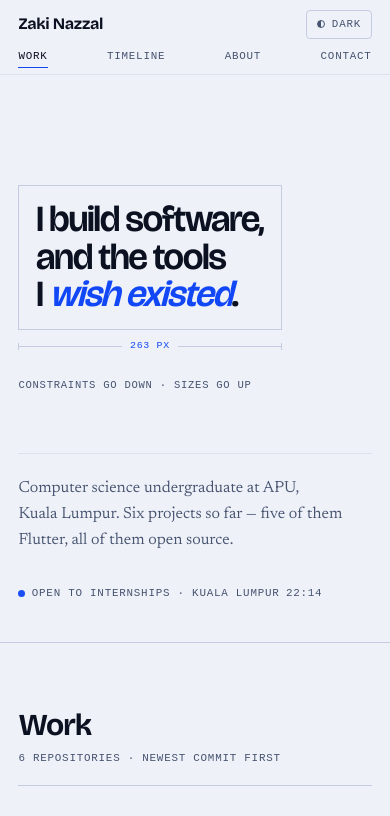
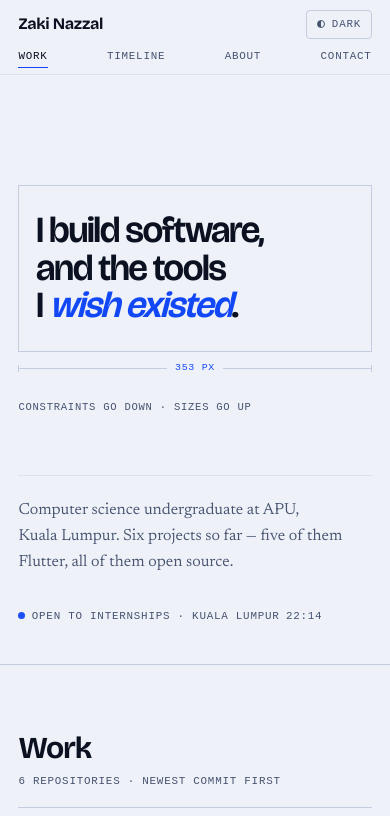
Before and after one commit to ZakiNazal/zakinazal.github.io, a plain HTML site: page index.html in a window 390 px wide. Shown: the top 816 px of the page. Drawn offline with nearby package versions, Linux system fonts and the light colour scheme; a web font is replaced by a local one.

Commit message:
modified:   index.html 	modified:   script.js 	modified:   styles.css

```diff
--- a/index.html
+++ b/index.html
@@ -68,9 +68,12 @@
           <i class="thesis__edge thesis__edge--r"></i>
         </div>
 
+        <!-- One span per line: the box hugs the longest of them in CSS.
+             Below 560px the spans reflow and the box fills the column. -->
         <h1 class="thesis__line" id="thesisLine">
-          I build software, and the tools
-          I <em>wish existed</em>.
+          <span>I build software,</span>
+          <span>and the tools</span>
+          <span>I <em>wish existed</em>.</span>
         </h1>
 
         <span class="dim dim--w" aria-hidden="true">
--- a/script.js
+++ b/script.js
@@ -9,32 +9,9 @@ const reduceMotion = window.matchMedia("(prefers-reduced-motion: reduce)").match
    box, read back from layout. They re-measure on resize, so they stay true. */
 (() => {
   const box = document.getElementById("measure");
-  const line = document.getElementById("thesisLine");
   const wOut = document.getElementById("dimW");
   const hOut = document.getElementById("dimH");
-  if (!box || !line || !wOut || !hOut) return;
-
-  // Sizes go up: the headline reports the width of its longest rendered line,
-  // and the box takes that as its size. CSS max-width still sets the wrap; this
-  // only removes the slack a wrapped block leaves on its last line.
-  const hugText = () => {
-    line.style.width = "";
-    const full = line.getBoundingClientRect().width;
-    const lines = line.getBoundingClientRect().height;
-    if (!full || !lines) return;
-
-    // Smallest width that still wraps to the same number of lines. Range rects
-    // report line boxes, not text extents, so search for it instead.
-    let lo = 0;
-    let hi = full;
-    for (let i = 0; i < 12; i++) {
-      const mid = (lo + hi) / 2;
-      line.style.width = mid + "px";
-      if (line.getBoundingClientRect().height > lines) lo = mid;
-      else hi = mid;
-    }
-    line.style.width = Math.ceil(hi) + "px";
-  };
+  if (!box || !wOut || !hOut) return;
 
   let played = false;
   const frames = new Map();
@@ -63,7 +40,6 @@ const reduceMotion = window.matchMedia("(prefers-reduced-motion: reduce)").match
   };
 
   const measure = (animate) => {
-    hugText();
     const r = box.getBoundingClientRect();
     write(wOut, r.width, animate);
     write(hOut, r.height, animate);
@@ -71,10 +47,14 @@ const reduceMotion = window.matchMedia("(prefers-reduced-motion: reduce)").match
 
   // Count up once, only after the display face has loaded — Bricolage reflows
   // the headline, so measuring before then reads the fallback font's box.
+  let animating = false;
+
   const playOnce = () => {
     if (played) return;
     played = true;
-    measure(!reduceMotion);
+    animating = !reduceMotion;
+    measure(animating);
+    if (animating) setTimeout(() => { animating = false; }, 750);
   };
 
   measure(false); // never leave the labels blank
@@ -85,18 +65,14 @@ const reduceMotion = window.matchMedia("(prefers-reduced-motion: reduce)").match
     playOnce();
   }
 
-  let busy = false;
+  // While the count-up is running, a resize re-targets it rather than cancelling
+  // it, so the labels animate once and still always land on the true value.
   const remeasure = () => {
-    if (!played || busy) return; // the count-up owns the labels until it has run
-    busy = true;
-    measure(false);
-    requestAnimationFrame(() => { busy = false; });
+    if (played) measure(animating);
   };
 
   if ("ResizeObserver" in window) {
-    // Watch the container, not the box — the box's own width is an output of
-    // hugText(), so observing it would feed the observer its own changes.
-    new ResizeObserver(remeasure).observe(box.parentElement);
+    new ResizeObserver(remeasure).observe(box);
   } else {
     window.addEventListener("resize", remeasure);
   }
--- a/styles.css
+++ b/styles.css
@@ -258,7 +258,7 @@ ol {
   position: relative;
   width: fit-content;
   max-width: min(100%, 54rem);
-  padding: clamp(1rem, 2.6vw, 2rem) clamp(1.1rem, 3vw, 2.4rem);
+  padding: clamp(1.7rem, 4.2vw, 3.4rem) clamp(1.1rem, 3vw, 2.4rem);
   /* leaves room for the width dimension line, which hangs 1.5rem below */
   margin-bottom: 3rem;
 }
@@ -325,15 +325,20 @@ ol {
 }
 
 .thesis__line {
-  max-width: 15ch;
   font-family: var(--display);
   font-size: clamp(2.3rem, 7.4vw, 5.2rem);
   font-weight: 620;
   line-height: 1.02;
   letter-spacing: -0.038em;
   font-variation-settings: "opsz" 96;
-  text-wrap: balance;
   animation: rise 0.8s 0.1s var(--ease) both;
+}
+
+/* Each line is its own unbreakable block, so the box's fit-content width
+   settles on the longest line — no JS measuring, no layout thrash. */
+.thesis__line span {
+  display: block;
+  white-space: nowrap;
 }
 
 .thesis__line em {
@@ -897,6 +902,23 @@ ol {
   }
 }
 
+/* Below this the fixed lines would outrun the column, so let them reflow and
+   give the box the full width — a hugging box looks stranded on a phone. */
+@media (max-width: 560px) {
+  .thesis__measure {
+    width: auto;
+  }
+
+  .thesis__line {
+    text-wrap: balance;
+  }
+
+  .thesis__line span {
+    display: inline;
+    white-space: normal;
+  }
+}
+
 @media (max-width: 680px) {
   .masthead__inner {
     flex-wrap: wrap;
```
